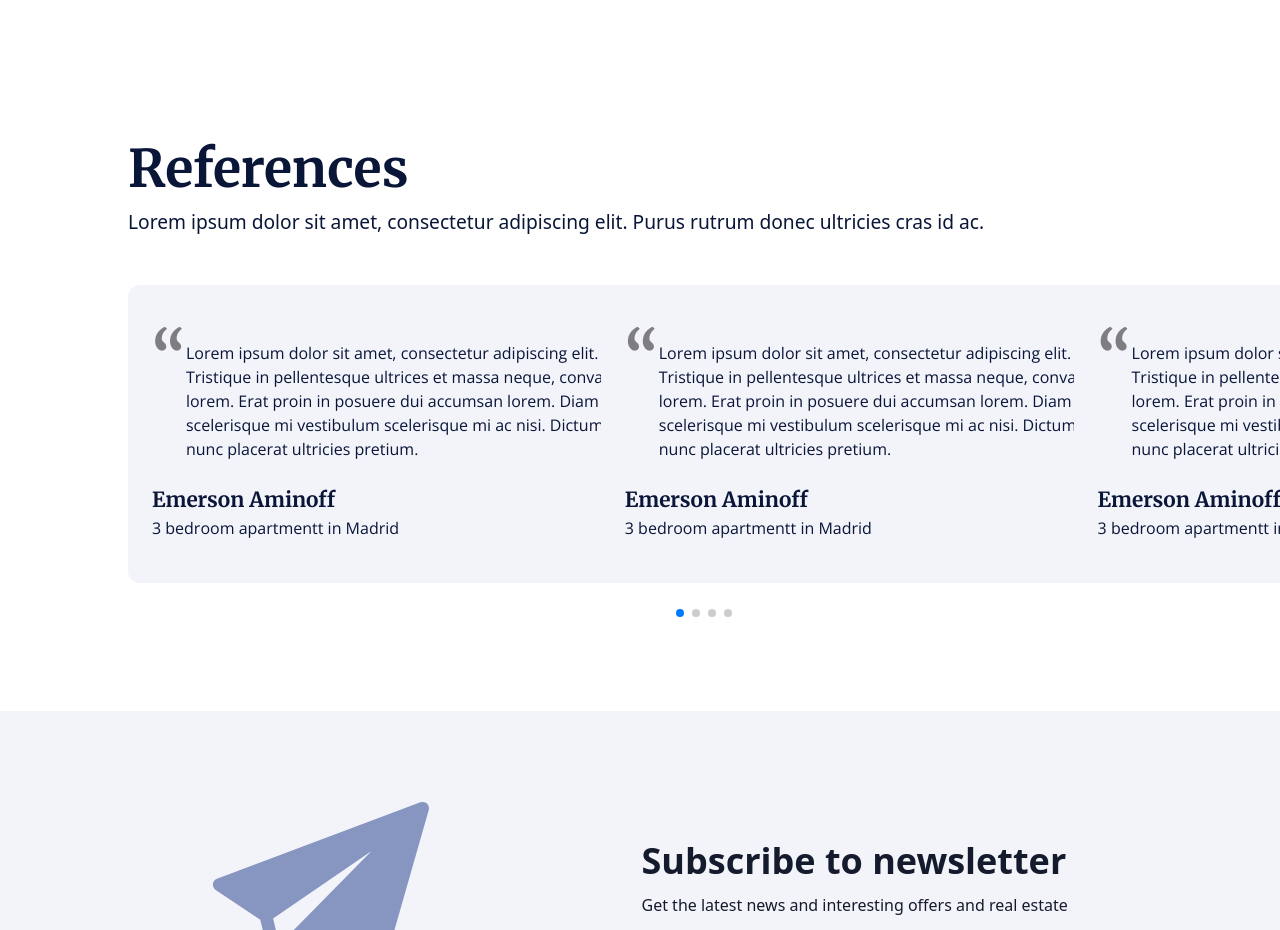
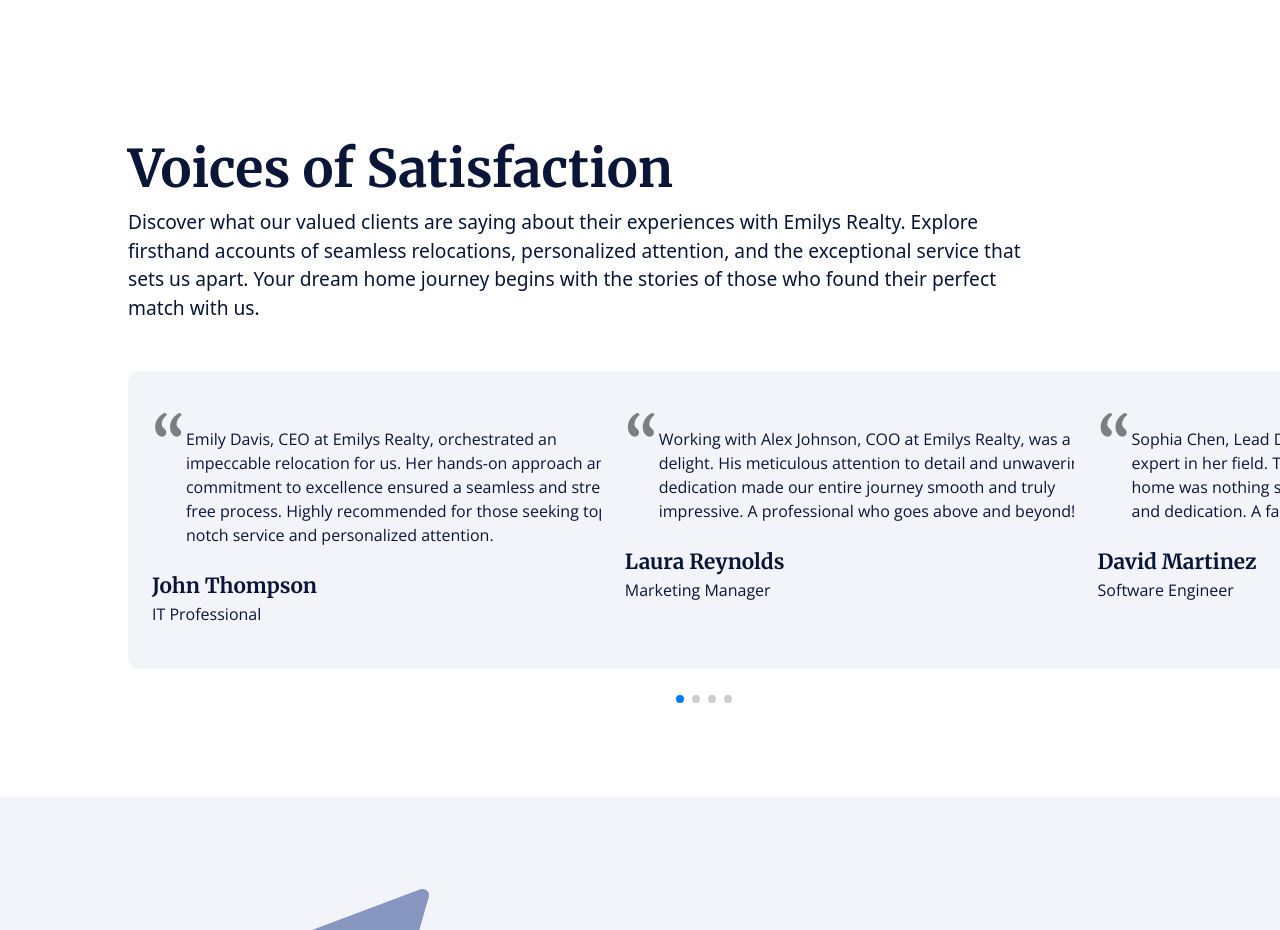
Before and after one commit to alamnahid/RentSwiftly---Renting-Made-Easy, a React (Vite) app: page / in a window 1280 px wide. Shown: the part 3360-4290 px from the top of the page. Built offline with nearby package versions, Linux system fonts and the light colour scheme; no server answers; grey boxes are pictures that could not be loaded.

Commit message:
fix and complete the review section

```diff
--- a/src/Pages/Home/Reviews/ReviewCard.jsx
+++ b/src/Pages/Home/Reviews/ReviewCard.jsx
@@ -1,15 +1,15 @@
 
 
-const ReviewCard = () => {
+const ReviewCard = ({review, name, designation}) => {
     return (
         <div className="w-[33.82rem] rounded-xl hover:shadow-lg hover:shadow-[#1C3988] h-[18.625rem] bg-[#F3F3FA] p-6">
             <div className="flex">
                 <p className="text-[#37383ba0] merrin text-[4rem] font-semibold">“</p>
-                <p className="text-[#091638] sans text-base mt-8">Lorem ipsum dolor sit amet, consectetur adipiscing elit. Tristique in pellentesque ultrices et massa neque, convallis lorem. Erat proin in posuere dui accumsan lorem. Diam nunc scelerisque mi vestibulum scelerisque mi ac nisi. Dictumst nunc placerat ultricies pretium.</p>
+                <p className="text-[#091638] sans text-base mt-8">{review}</p>
             </div>
             <div className="mt-6">
-                <h1 className="text-[#091638] merrin font-semibold text-[1.3rem]">Emerson Aminoff</h1>
-                <h6 className="text-[#091638] sans text-[1rem]">3 bedroom apartmentt in Madrid</h6>
+                <h1 className="text-[#091638] merrin font-semibold text-[1.3rem]">{name}</h1>
+                <h6 className="text-[#091638] sans text-[1rem]">{designation}</h6>
             </div>
         </div>
     );
--- a/src/Pages/Home/Reviews/Reviews.jsx
+++ b/src/Pages/Home/Reviews/Reviews.jsx
@@ -7,8 +7,8 @@
 const Reviews = () => {
     return (
         <div className="my-20 ml-[10%]">
-            <h1 className="text-[#091638] text-[3.2425rem] font-semibold merrin">References</h1>
-            <p className="text-[#091638] text-[1.2rem]">Lorem ipsum dolor sit amet, consectetur adipiscing elit. Purus rutrum donec ultricies cras id ac.</p>
+            <h1 className="text-[#091638] text-[3.2425rem] font-semibold merrin ">Voices of Satisfaction</h1>
+            <p className="text-[#091638] text-[1.2rem] w-[70vw]">Discover what our valued clients are saying about their experiences with Emilys Realty. Explore firsthand accounts of seamless relocations, personalized attention, and the exceptional service that sets us apart. Your dream home journey begins with the stories of those who found their perfect match with us.</p>
 
 
             <div>
@@ -37,19 +37,19 @@
 
                     >
                         <SwiperSlide className='pb-12'>
-                            <ReviewCard />
+                            <ReviewCard review={'Emily Davis, CEO at Emilys Realty, orchestrated an impeccable relocation for us. Her hands-on approach and commitment to excellence ensured a seamless and stress-free process. Highly recommended for those seeking top-notch service and personalized attention.'} name={'John Thompson'} designation={'IT Professional'} />
                         </SwiperSlide>
                         <SwiperSlide className='pb-12'>
-                            <ReviewCard />
+                            <ReviewCard review={'Working with Alex Johnson, COO at Emilys Realty, was a delight. His meticulous attention to detail and unwavering dedication made our entire journey smooth and truly impressive. A professional who goes above and beyond!'} name={'Laura Reynolds'} designation={'Marketing Manager'}/>
                         </SwiperSlide>
                         <SwiperSlide className='pb-12'>
-                            <ReviewCard />
+                            <ReviewCard review={'Sophia Chen, Lead Developer at Emilys Realty, is a true expert in her field. The customization process for our dream home was nothing short of remarkable, thanks to her skills and dedication. A fantastic experience overall.'} name={'David Martinez'} designation={'Software Engineer'}/>
                         </SwiperSlide>
                         <SwiperSlide className='pb-12'>
-                            <ReviewCard />
+                            <ReviewCard review={'Marcus Rodriguez, Creative Director at Emilys Realty, brought unparalleled elegance to our living space. His creative vision turned our home into a masterpiece. Working with Marcus was a true pleasure, and I highly recommend his expertise'}  name={'Emma Carter'} designation={'Interior Designer'}/>
                         </SwiperSlide>
                         <SwiperSlide className='pb-12'>
-                            <ReviewCard />
+                            <ReviewCard review={'Aisha Patel, Customer Experience Manager at Emilys Realty, is exceptional. Her commitment to ensuring customer satisfaction is evident in every interaction. Emilys Realty stands out for its dedication to excellence, thanks to professionals like Aisha.'} name={'Ryan Anderson'} designation={'Sales Executive'} />
                         </SwiperSlide>
 
                     </Swiper>
```
